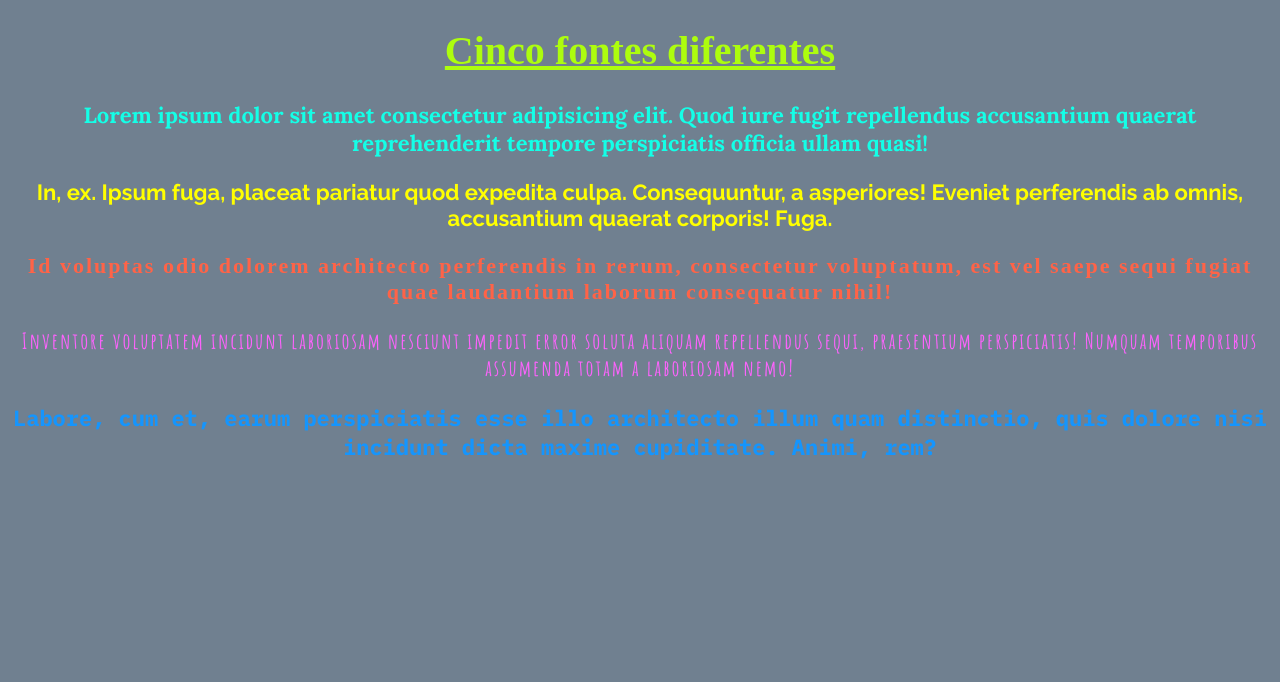
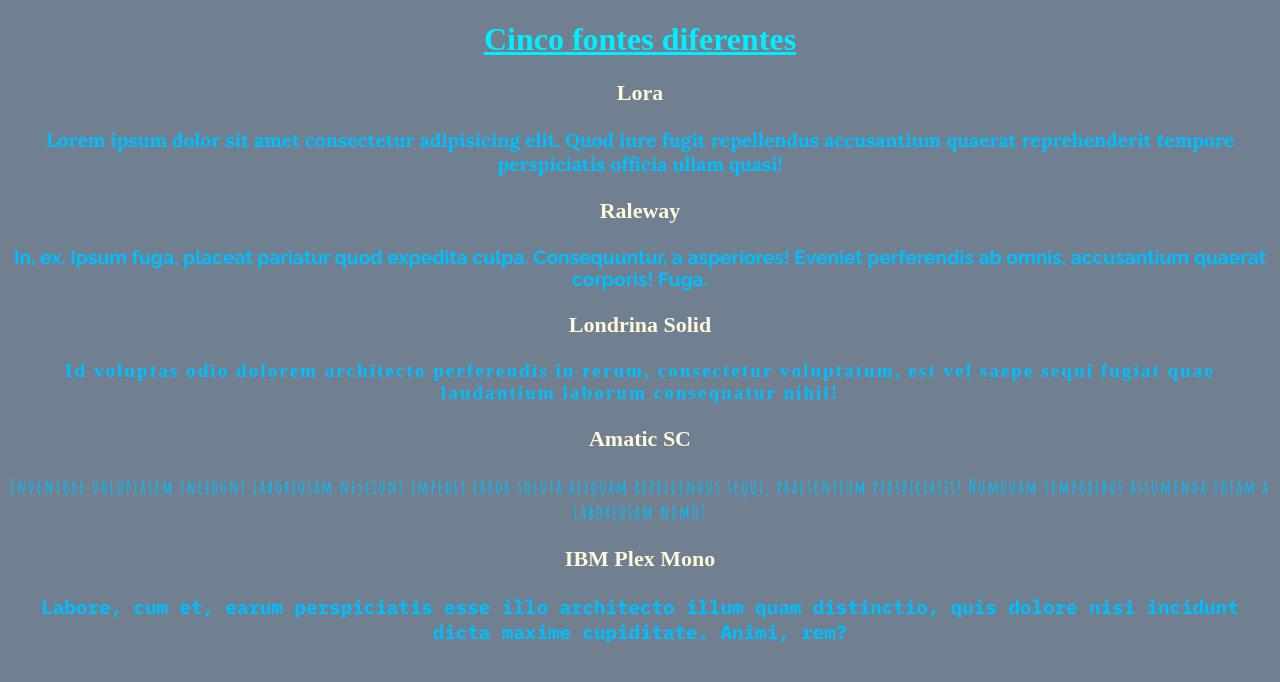
Before and after one commit to HenryKasai/cinco-fontes, a plain HTML site: page index.html in a window 1280 px wide. Drawn offline with Linux system fonts and the light colour scheme; a web font is replaced by a local one.

Commit message:
Exercício resolvido

```diff
--- a/estilo.css
+++ b/estilo.css
@@ -6,43 +6,42 @@
     text-align: center;
     background-color: slategrey;
 }
+p {
+    font-size: 22px;
+    color: cornsilk;
+    font-weight: 700;
+}
 h1 {
-    color: rgb(173, 253, 14);
-    font-weight: bold;
-    font-size: 2.5em;
+    color: rgb(0, 238, 255);
+    font-weight: 700;
+    font-size: 2em;
     text-decoration: underline;
 }
 .serif {
     font-family: 'Lora';
-    font-size: 22px;
     font-weight: 700;
-    color: rgb(20, 255, 231);
 }
 .sans-serif {
     font-family: 'Raleway';
-    font-size: 22px;
     font-weight: 700;
-    color: yellow;
 }
 .fantasy {
     font-family: 'Londrina Solid';
     font-weight: 100;
     letter-spacing: 2px;
-    font-size: 22px;
     font-weight: 700;
-    color: tomato;
 }
 .cursive {
     font-family: 'Amatic SC';
     font-weight: 700;
-    font-size: 22px;
     letter-spacing: 2px;
     font-weight: 700;
-    color: rgb(252, 99, 252);
 }
 .monospace {
     font-family: 'IBM Plex Mono';
-    font-size: 22px;
     font-weight: 700;
-    color: rgb(21, 149, 253);
 }
+.serif, .sans-serif, .monospace, .fantasy, .cursive {
+    color: deepskyblue;
+    font-size: 1.2em;
+}
--- a/index.html
+++ b/index.html
@@ -8,10 +8,15 @@
 </head>
 <body>
     <h1>Cinco fontes diferentes</h1>
+    <p>Lora</p>
     <p class="serif">Lorem ipsum dolor sit amet consectetur adipisicing elit. Quod iure fugit repellendus accusantium quaerat reprehenderit tempore perspiciatis officia ullam quasi!</p>
+    <p>Raleway</p>
     <p class="sans-serif">In, ex. Ipsum fuga, placeat pariatur quod expedita culpa. Consequuntur, a asperiores! Eveniet perferendis ab omnis, accusantium quaerat corporis! Fuga.</p>
+    <p>Londrina Solid</p>
     <p class="fantasy">Id voluptas odio dolorem architecto perferendis in rerum, consectetur voluptatum, est vel saepe sequi fugiat quae laudantium laborum consequatur nihil!</p>
+    <p>Amatic SC</p>
     <p class="cursive">Inventore voluptatem incidunt laboriosam nesciunt impedit error soluta aliquam repellendus sequi, praesentium perspiciatis! Numquam temporibus assumenda totam a laboriosam nemo!</p>
+    <p>IBM Plex Mono</p>
     <p class="monospace">Labore, cum et, earum perspiciatis esse illo architecto illum quam distinctio, quis dolore nisi incidunt dicta maxime cupiditate. Animi, rem?</p>
 </body>
 </html>
```
